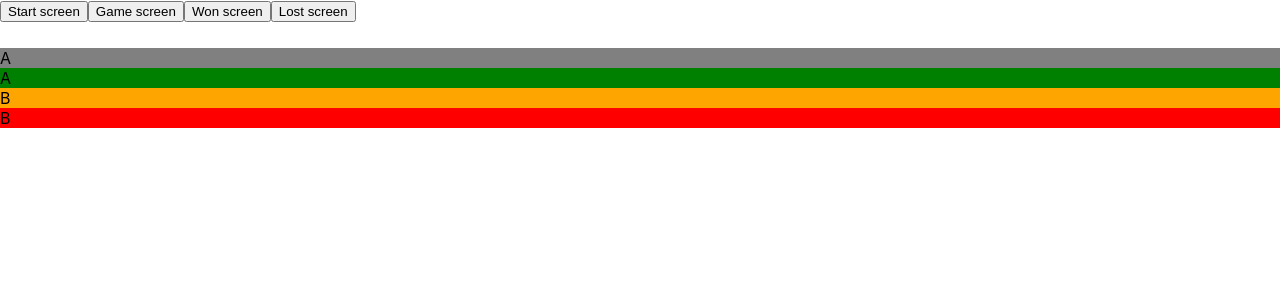
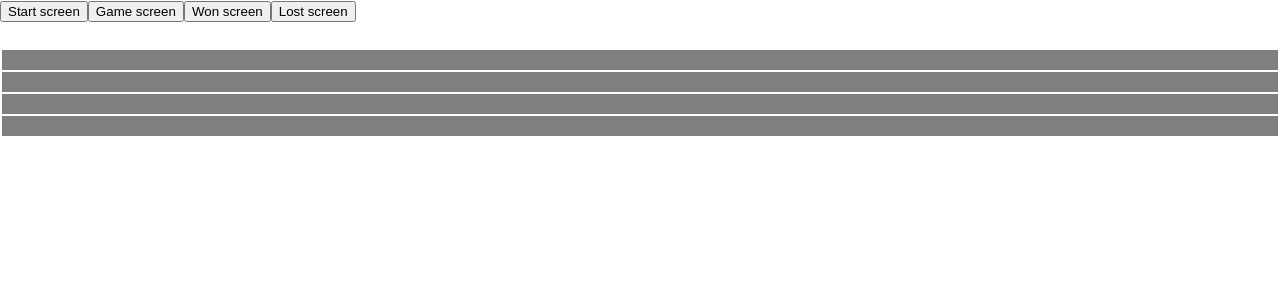
Before and after one commit to BehemothOz/fiddle-memory, a Next.js app: page / in a window 1280 px wide. Both pictures are taken after a click on the button "Game screen". Shown: the top 300 px of the page. Built offline with nearby package versions, Linux system fonts and the light colour scheme.

Commit message:
set first status

```diff
--- a/components/Cell/index.js
+++ b/components/Cell/index.js
@@ -16,7 +16,14 @@ export const View = props => {
     const handleClick = () => onClick(offset);
 
     return (
-        <div style={{ backgroundColor: statuses[status] }} onClick={handleClick}>
+        <div
+            style={{
+                margin: 2,
+                color: status === 'closed' ? 'gray' : 'inherit',
+                backgroundColor: statuses[status]
+            }}
+            onClick={handleClick}
+        >
             {symbol}
         </div>
     );
--- a/pages/index.js
+++ b/pages/index.js
@@ -5,11 +5,11 @@ import * as Board from '../components/Board';
 // two-dimensional - matrix
 
 // TODO: statues - this is constants from Cell file
-const board = [
+const initBoard = [
     { symbol: 'A', status: 'closed' },
-    { symbol: 'A', status: 'open' },
-    { symbol: 'B', status: 'done' },
-    { symbol: 'B', status: 'failed' },
+    { symbol: 'A', status: 'closed' },
+    { symbol: 'B', status: 'closed' },
+    { symbol: 'B', status: 'closed' },
 ];
 
 let statuses = {
@@ -19,6 +19,31 @@ let statuses = {
     Lost: 'Lost',
 };
 
+/*
+    How make this function:
+    1. manual nesting (?)
+    2. lensing (?)
+
+    Target:
+    - change the status of a cell
+
+    Solutions:
+    - mutable operation (ex, board[i].status = status) (bad)
+    - immutable operation
+    -- lensing ex: R.set(R.lensPath(`${i}.status`, status, board))
+*/
+const setStatusAt = (i, status, board) => {
+    return board.reduce((acc, item, index) => {
+        return i === index ? [...acc, { ...item, status }] : [...acc, item];
+    }, []);
+};
+
+// Equal R.curry()
+const openCell = i => state => ({
+    ...state,
+    board: setStatusAt(i, 'open', state.board),
+});
+
 export default function Home() {
     return <GameView />;
 }
@@ -26,12 +51,20 @@ export default function Home() {
 function GameView() {
     const [state, setState] = useState({
         status: statuses.Stopped,
+        board: initBoard,
     });
 
-    const { status } = state;
+    const { status, board } = state;
 
     const handleScreenClick = value => {
-        setState(() => ({ status: value }));
+        // array function can be moved outside the component
+        setState(state => ({ ...state, status: value }));
+    };
+
+    const handleRunningClick = i => {
+        if (status === 'Running') {
+            setState(openCell(i));
+        }
     };
 
     return (
@@ -42,24 +75,17 @@ function GameView() {
                 <button onClick={() => handleScreenClick('Won')}>Won screen</button>
                 <button onClick={() => handleScreenClick('Lose')}>Lost screen</button>
             </div>
-            <ScreenBoxView status={status} board={board} />
+            <ScreenBoxView status={status} board={board} onCellClick={handleRunningClick} />
         </div>
     );
 }
 
 function ScreenBoxView(props) {
-    const { status, board } = props;
-
+    const { status, board, onCellClick } = props;
+    console.log(board);
     switch (status) {
         case 'Running':
-            return (
-                <Board.View
-                    board={board}
-                    onClick={args => {
-                        console.log(args);
-                    }}
-                />
-            );
+            return <Board.View board={board} onClick={onCellClick} />;
         case 'Stopped':
             return 'This is stopped screen';
         case 'Won':
```
